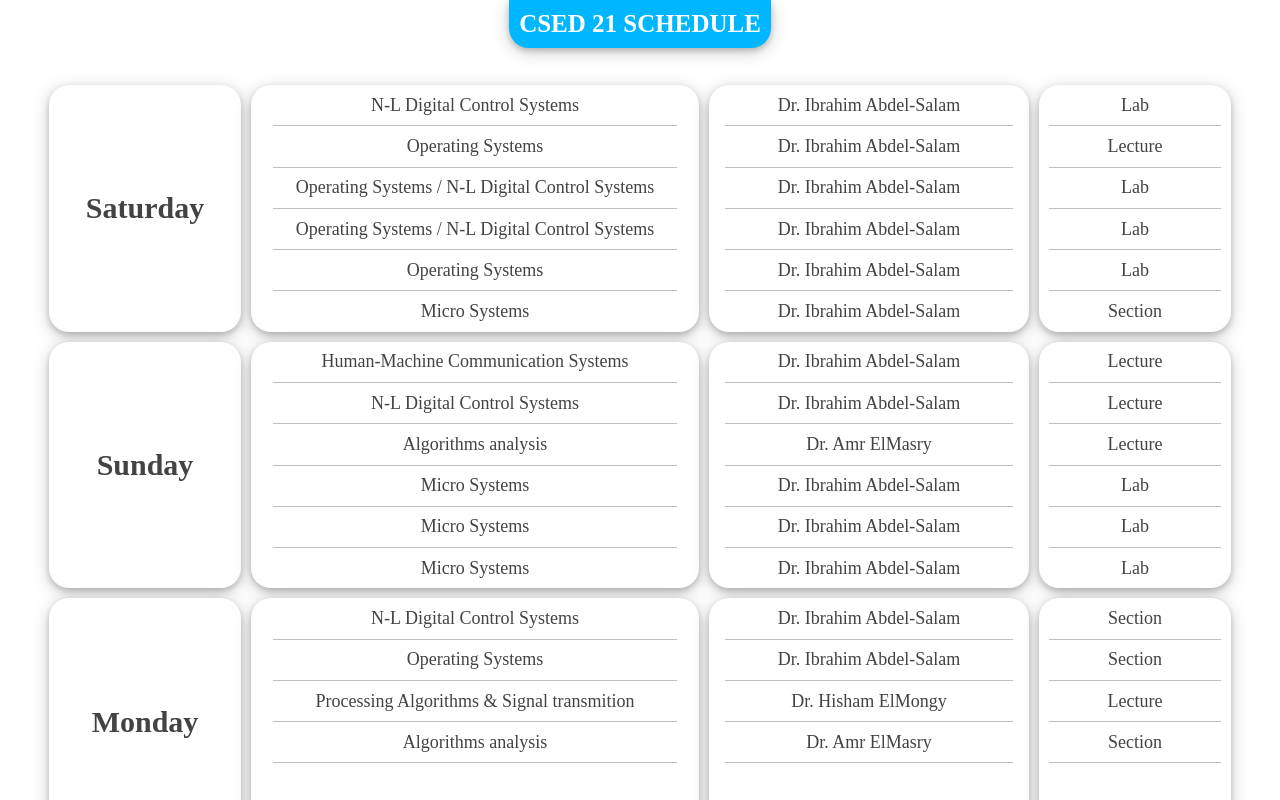
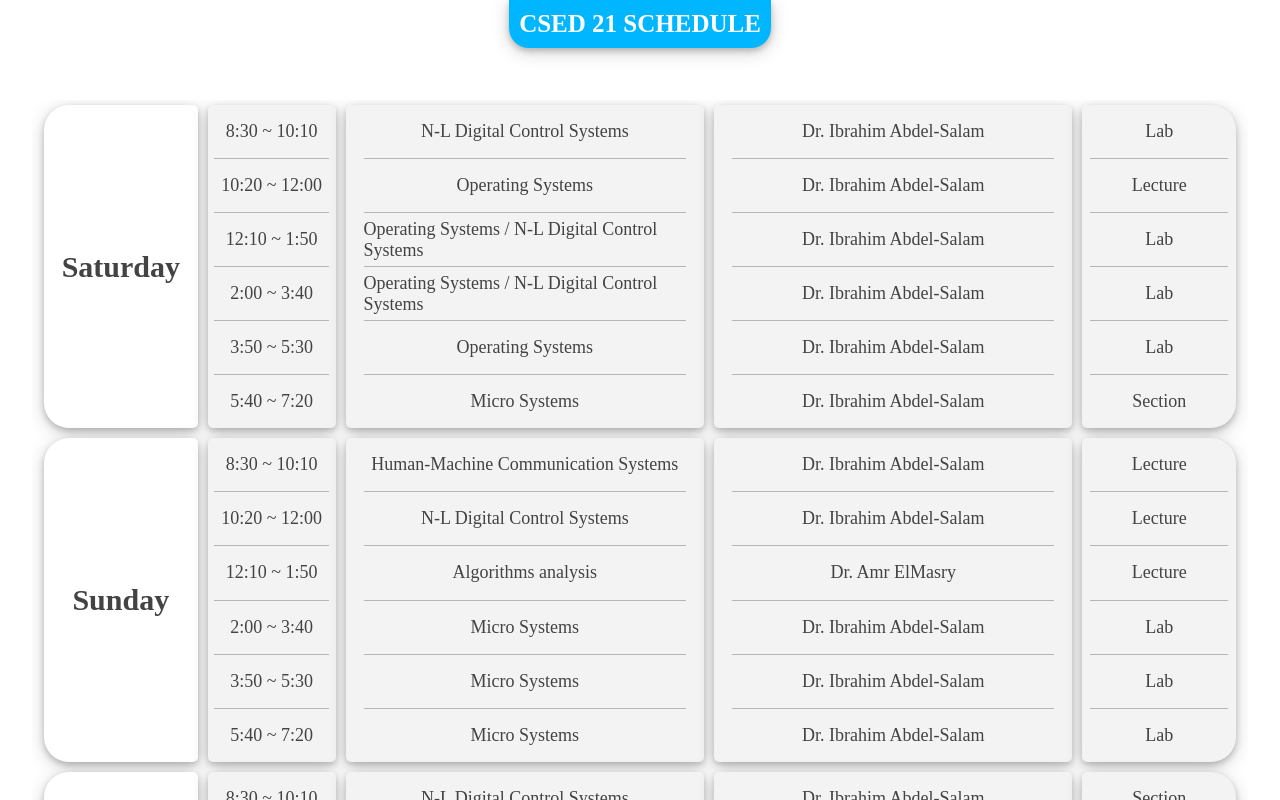
Before and after one commit to ziadhishamali/Schedule, a React (Create React App) app: page /Schedule in a window 1280 px wide. Shown: the top 800 px of the page. Built offline with nearby package versions, Linux system fonts and the light colour scheme.

Commit message:
updated some styling

```diff
--- a/src/App.css
+++ b/src/App.css
@@ -62,6 +62,10 @@
   color: #00b7ff;
 }
 
+.orange-text {
+  color: orange;
+}
+
 .berlin {
   font-family: "Berlin Sans FB";
 }
@@ -103,14 +107,15 @@
 }
 
 .green-background-2 {
-  background-color: rgb(74, 215, 74) !important;
+  background-color: rgb(88, 212, 88) !important;
 }
 
 
 
 /* Home.js */
 .home {
-  margin-top: 50px;
+  margin-top: 100px;
+  margin-bottom: 40px;
   height: auto;
   width: 100%;
 }
@@ -143,7 +148,7 @@
 .table {
   margin: 0px;
   padding: 0px;
-  height: 200vh;
+  height: 250vh;
   width: 95vw;
   overflow-y: auto;
 }
@@ -153,30 +158,33 @@
 
 
 /* Days.js */
-.days {
-
-}
-
-.day, .content-name, .content-instructor, .content-type {
+.day, .content-name, .content-instructor, .content-type, .time {
   margin: 5px;
-  height: calc((100vh - 60px) / 3);
-  width: 15vw;
-  border-radius: 20px;
+  height: calc((250vh - 60px) / 6);
+  width: 12vw;
+  border-radius: 25px 5px 5px 25px;
   background-color: white;
 }
 
-.content-name, .content-instructor, .content-type {}
-
-.content-name {
-  width: 35vw;
+.content-name, .content-instructor, .content-type, .time {
+  border-radius: 5px;
+  background-color: rgb(243, 243, 243);
 }
 
-.content-instructor {
-  width: 25vw;
+.content-type {
+  border-radius: 5px 25px 25px 5px;
+}
+
+.content-name, .content-instructor {
+  width: 28vw;
+}
+
+.time {
+  width: 10vw;
 }
 
 .divide {
-  height: calc(((100vh - 60px) / 3) / 6);
+  height: calc(((250vh - 60px) / 6) / 6);
   width: 90%;
   display: flex;
   justify-content: center;
--- a/src/components/Table.js
+++ b/src/components/Table.js
@@ -1,6 +1,7 @@
 import React, { Component } from 'react';
 import Days from './views/Days';
 import Content from './views/Content';
+import Times from './views/Times';
 
 class Table extends Component {
     constructor(props) {
@@ -15,6 +16,7 @@ class Table extends Component {
         return (
             <div className="table flex-row justify align">
                 <Days />
+                <Times />
                 <Content contents={this.props.data}/>
             </div>
         );
--- a/src/components/views/Content.js
+++ b/src/components/views/Content.js
@@ -21,13 +21,13 @@ const Content = ({contents}) => {
             tomorrow = 6;
         }
         if (idx === today) {
-            background = " blue-background white-text";
+            background = " blue-background-2 white-text";
         }
         if (idx === tomorrow) {
-            background = " blue-background-3 white-text";
+            background = " blue-background-4 white-text";
         }
         if (idx === 5) {
-            background = " green-background white-text";
+            background = " green-background-2 white-text";
         }
         return (
             <div key={idx} className="flex-row justify align">
--- a/src/components/views/Days.js
+++ b/src/components/views/Days.js
@@ -15,13 +15,13 @@ const Days = () => {
             tomorrow = 6;
         }
         if (idx === today) {
-            background = " blue-background-2 white-text";
+            background = " blue-background white-text";
         }
         if (idx === tomorrow) {
-            background = " blue-background-4 white-text";
+            background = " blue-background-3 white-text";
         }
         if (idx === 5) {
-            background = " green-background-2 white-text";
+            background = " green-background white-text";
         }
         return (
             <div key={idx} className={"day flex-column justify align box-shadow black-text" + background}>
--- /dev/null
+++ b/src/components/views/Times.js
@@ -0,0 +1,42 @@
+import React from 'react';
+
+const Times = () => {
+    const times = ["8:30 ~ 10:10", "10:20 ~ 12:00", "12:10 ~ 1:50", "2:00 ~ 3:40", "3:50 ~ 5:30", "5:40 ~ 7:20"]
+    const timesView = times.map((time, idx) => {
+        return (
+            <div key={idx} className="divide small berlin">{time}</div>
+        )
+    })
+    const finTimes = timesView.map((time, idx) => {
+        let background = "";
+        let today = new Date().getDay() + 1;
+        if (today === 7) {
+            today = 6;
+        }
+        let tomorrow = today + 1;
+        if (tomorrow === 7) {
+            tomorrow = 6;
+        }
+        if (idx === today) {
+            background = " blue-background-2 white-text";
+        }
+        if (idx === tomorrow) {
+            background = " blue-background-4 white-text";
+        }
+        if (idx === 5) {
+            background = " green-background-2 white-text";
+        }
+        return (
+            <div key={idx} className={"time flex-column justify align box-shadow black-text" + background}>
+                {timesView}
+            </div>
+        );
+    })
+    return (
+        <div className="contents flex-column justify align">
+            {finTimes}
+        </div>
+    )
+}
+
+export default Times;
```
